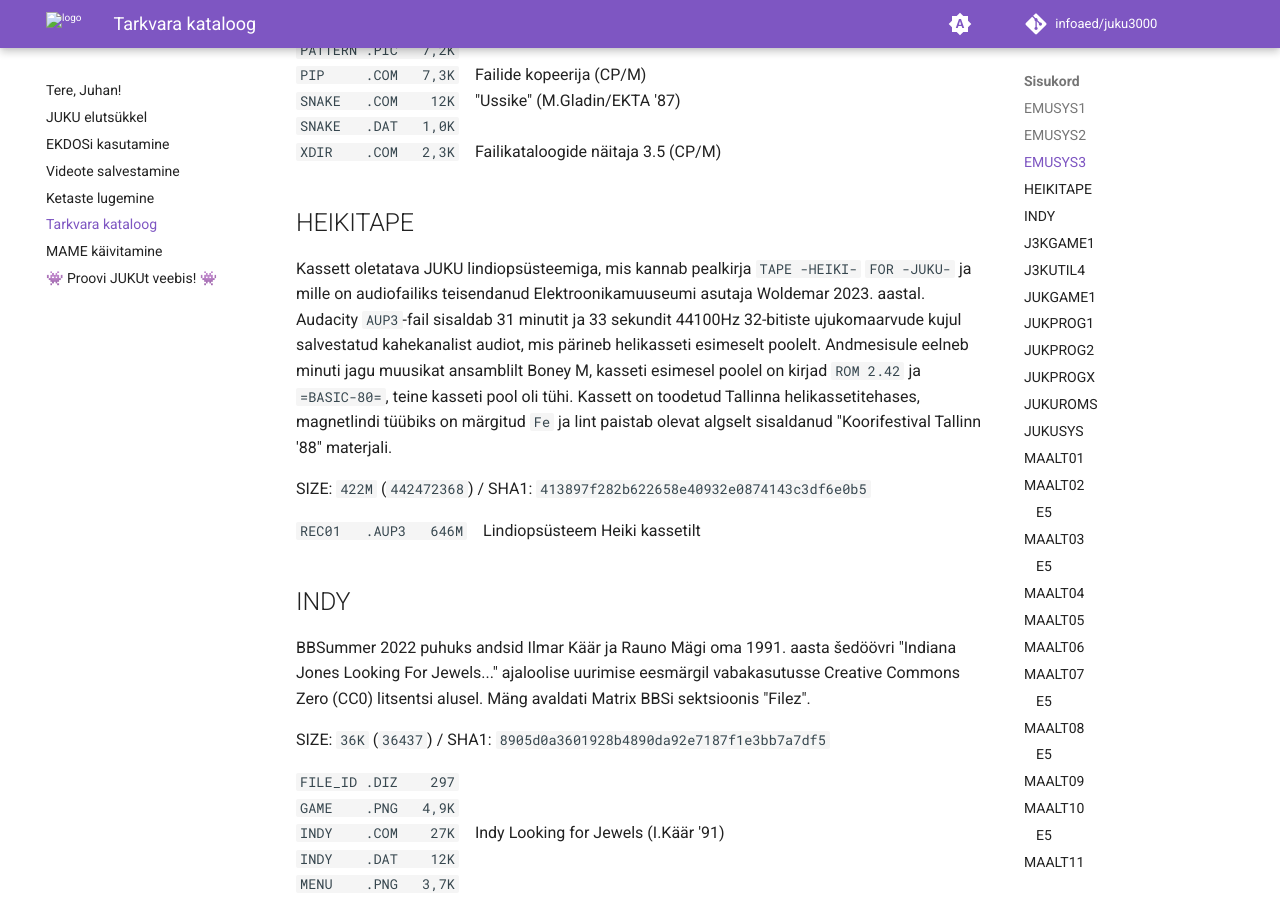
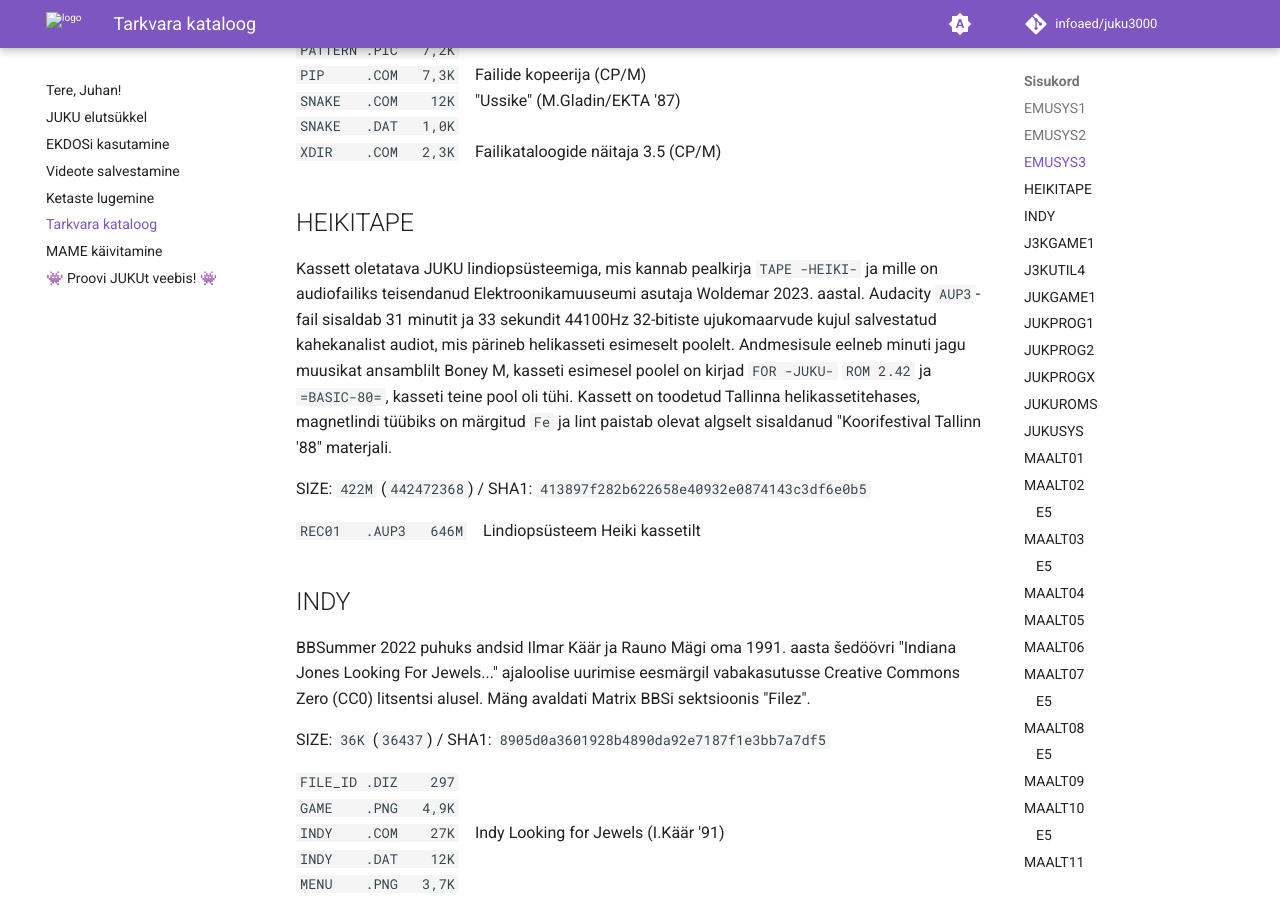
Before and after one commit to infoaed/juku3000, an MkDocs documentation site: the page built from docs/tarkvara-kataloog.md, in a window 1280 px wide and 900 px high, scrolled down 2905 px. Built offline with MkDocs 1.6.1 and Material for MkDocs 9.7.7, drawn with Linux system fonts in a browser that asks for light colours; comment, search, counter and statistics services are not loaded.

Commit message:
For ROM 2.42?

```diff
--- a/docs/tarkvara-kataloog.md
+++ b/docs/tarkvara-kataloog.md
@@ -120,14 +120,14 @@ SIZE: `800K` (`819200`) / SHA1: `2bd379212078b892ad07766007507b02bbda3703`
 ## HEIKITAPE
 
 Kassett oletatava JUKU lindiopsüsteemiga, mis kannab pealkirja `TAPE -HEIKI-`
-`FOR -JUKU-` ja mille on audiofailiks teisendanud Elektroonikamuuseumi asutaja
-Woldemar 2023. aastal. Audacity `AUP3`-fail sisaldab 31 minutit ja 33 sekundit
+ja mille on audiofailiks teisendanud Elektroonikamuuseumi asutaja Woldemar
+2023. aastal. Audacity `AUP3`-fail sisaldab 31 minutit ja 33 sekundit
 44100Hz 32-bitiste ujukomaarvude kujul salvestatud kahekanalist audiot,
 mis pärineb helikasseti esimeselt poolelt. Andmesisule eelneb minuti jagu
-muusikat ansamblilt Boney M, kasseti esimesel poolel on kirjad `ROM 2.42` ja
-`=BASIC-80=`, teine kasseti pool oli tühi. Kassett on toodetud Tallinna
-helikassetitehases, magnetlindi tüübiks on märgitud `Fe` ja lint paistab olevat
-algselt sisaldanud "Koorifestival Tallinn '88" materjali.
+muusikat ansamblilt Boney M, kasseti esimesel poolel on kirjad `FOR -JUKU-`
+`ROM 2.42` ja `=BASIC-80=`, kasseti teine pool oli tühi. Kassett on toodetud
+Tallinna helikassetitehases, magnetlindi tüübiks on märgitud `Fe` ja lint
+paistab olevat algselt sisaldanud "Koorifestival Tallinn '88" materjali.
 
 SIZE: `422M` (`442472368`) / SHA1: `413897f282b622658e40932e0874143c3df6e0b5`
 
```
Also changed, not shown: docs/tarkvara-kataloog.txt (+6 -6 lines), 1 other file.
